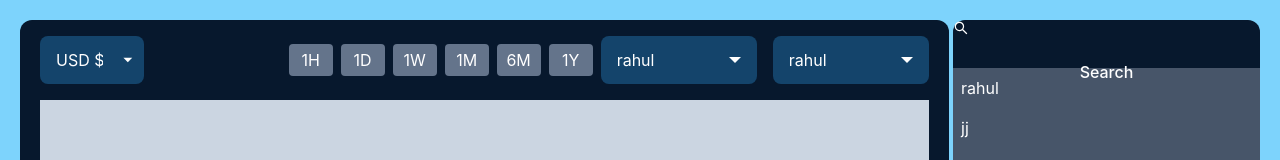
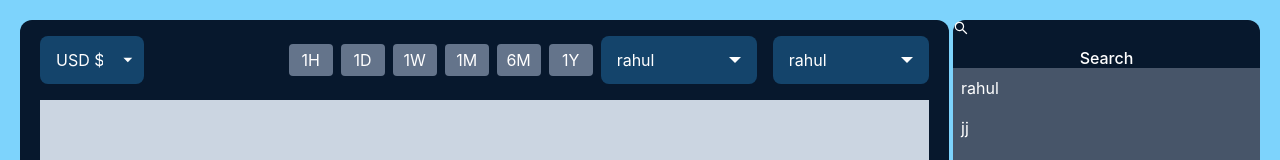
Before and after one commit to nikhil-223/cryptocurrency-project, a React (Create React App) app: page / in a window 1280 px wide. Shown: the top 160 px of the page. Built offline with nearby package versions, Linux system fonts and the light colour scheme; the HTML template or start-up script is replaced by a standard one.

Commit message:
Update Coins.jsx

```diff
--- a/src/components/coins/Coins.jsx
+++ b/src/components/coins/Coins.jsx
@@ -22,7 +22,7 @@ const Coins = () => {
 			id="coins"
 			className={` col-span-2 row-span-5 rounded-xl bg-boxDark text-white`}>
 			<div className="h-12">
-				<div className="flex item-center font-medium justify-start h-10 " ><AiOutlineSearch/><br /></div><div className="flex items-center font-medium justify-center">Search</div>
+				<div className="flex item-start grid font-medium justify-start h-90 w-44 " ><AiOutlineSearch/></div><div className="flex items-center font-medium justify-center h-11 drop-shadow-sm">Search</div>
 	             <div></div>
 			</div>
 			<div className=" bg-slate-400 h-4/5 overflow-scroll">
```
